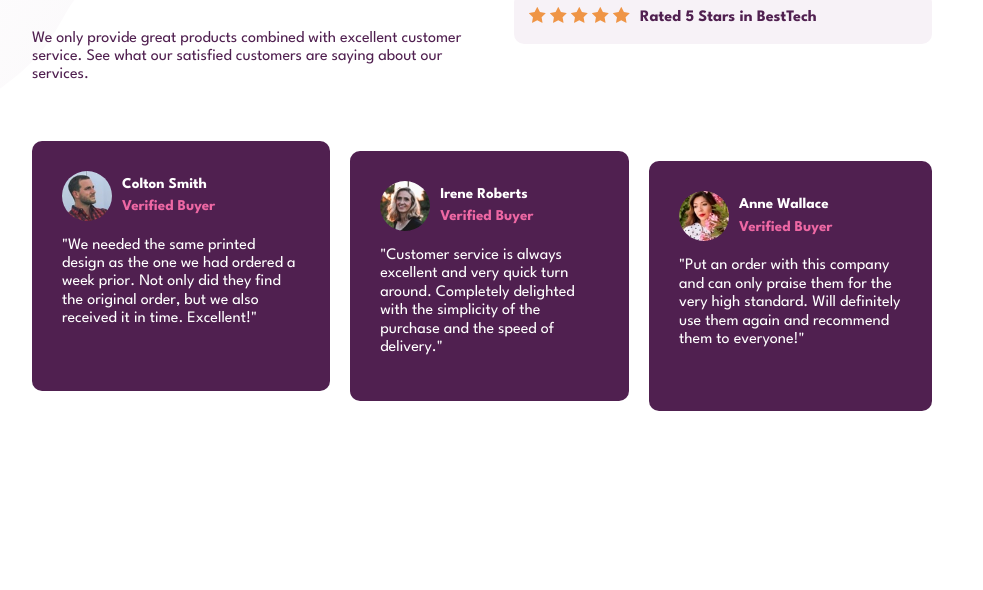
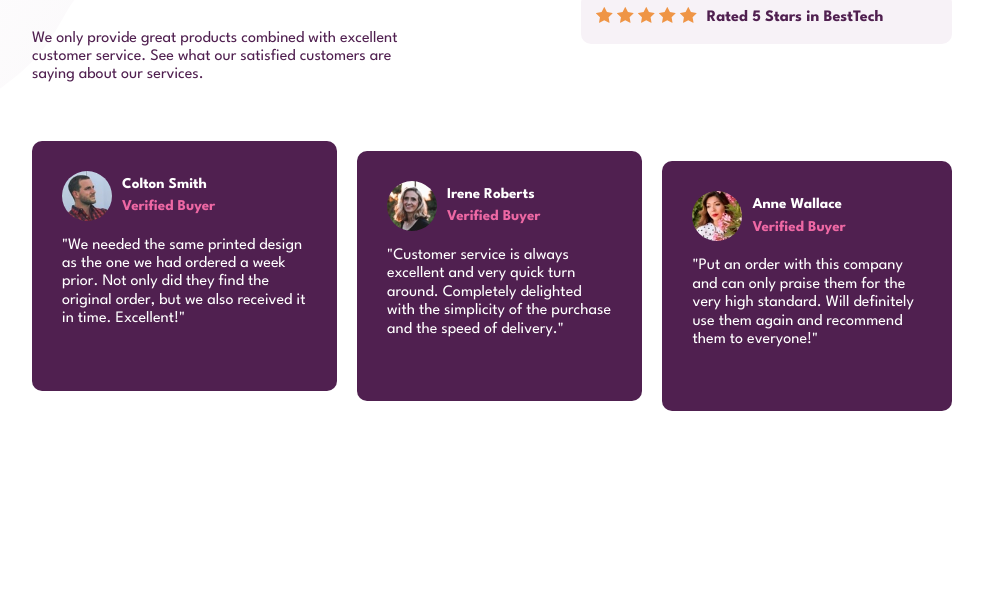
Before and after one commit to AlexR812/social-section-frontend-mentor, a plain HTML site: page index.html in a window 1280 px wide. Shown: the part 210-800 px from the top of the page, without its empty margins (158-1141 px from the left). Drawn offline with Linux system fonts and the light colour scheme.

Commit message:
Actualizar CSS

```diff
--- a/css/styles.css
+++ b/css/styles.css
@@ -43,7 +43,7 @@ body {
 @media (min-width: 768px) {
     .contenido {
         display: grid;
-        grid-template-columns: repeat(2, 1fr);
+        grid-template-columns: 45% 55%;
         grid-template-rows: repeat(2, 1fr);
         gap: 2rem;
     }
@@ -75,7 +75,7 @@ body {
     display: block;
     background-color: var(--Light-Grayish-Magenta);
     padding: 1.5rem;
-    width: 95%;
+    width: 75%;
     margin: 1rem 0;
     border-radius: 1rem;
     text-align: center;
```
